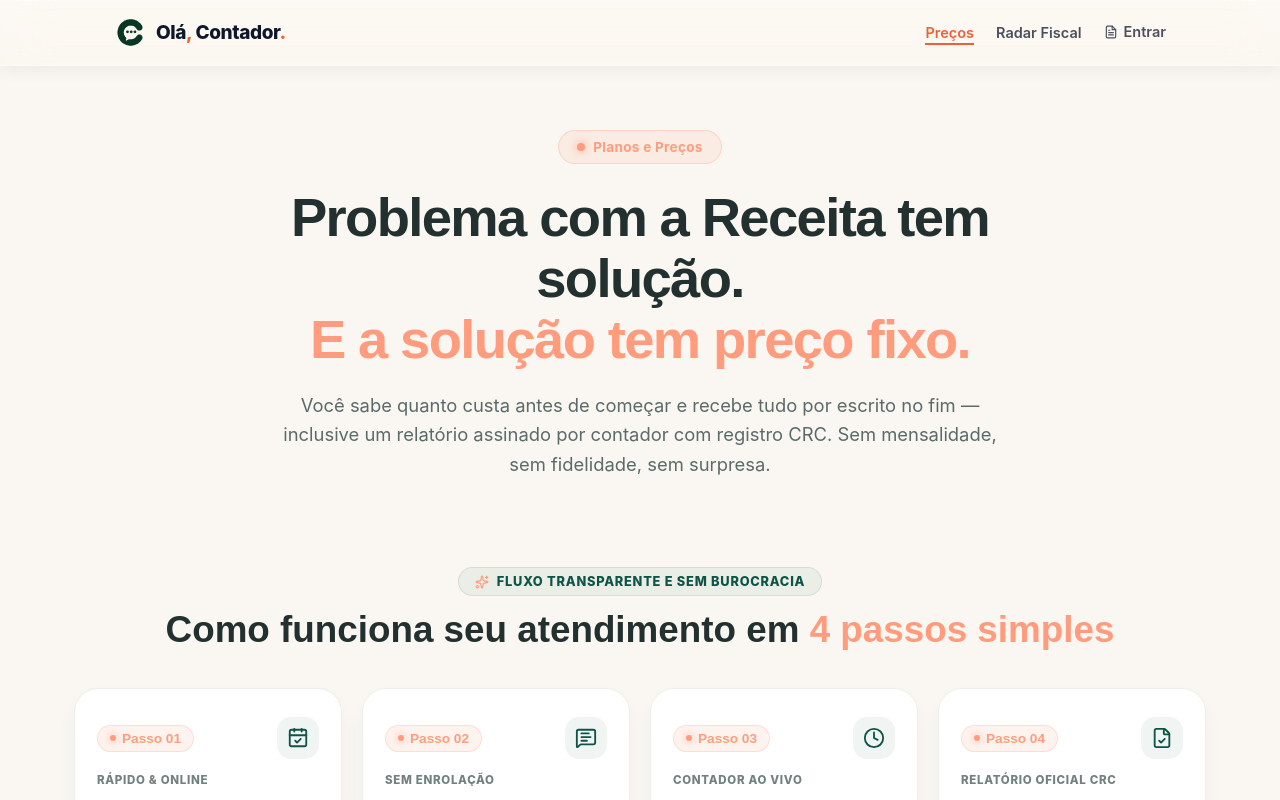
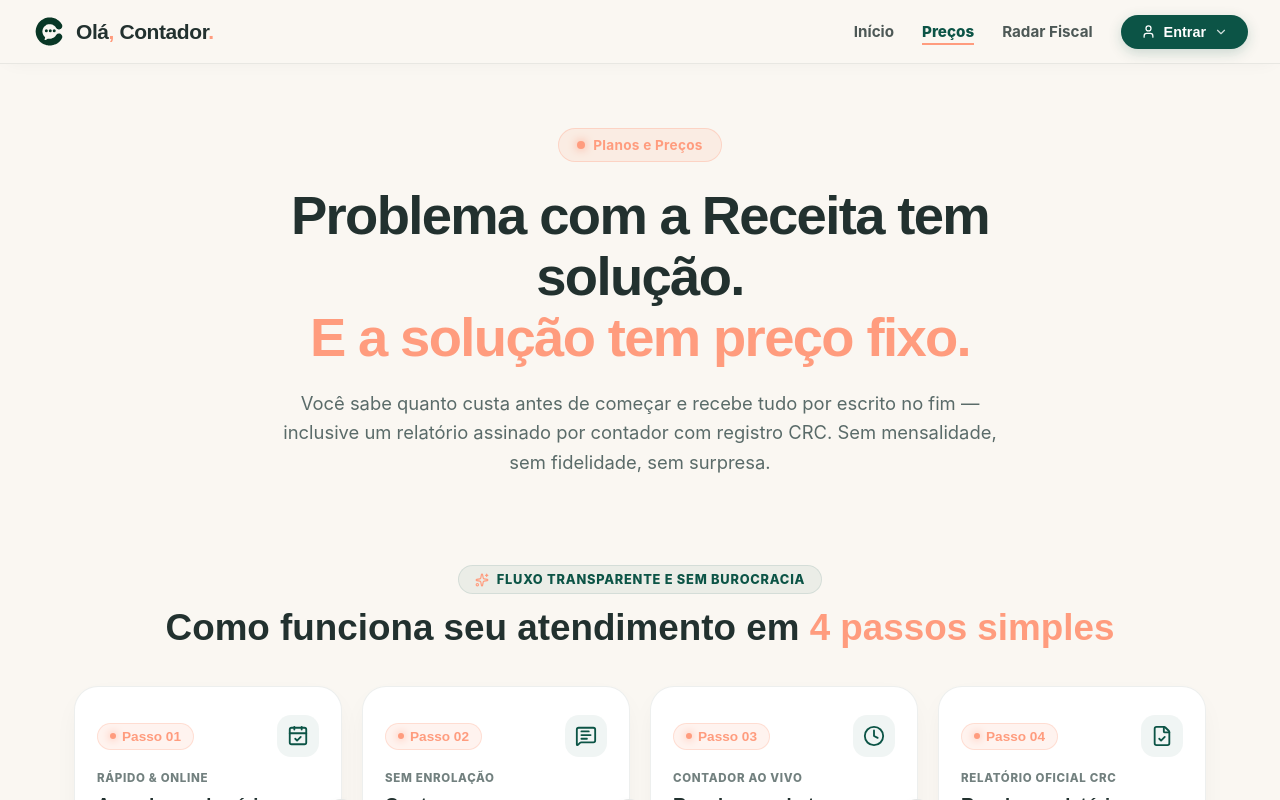
Before and after one commit to hexxa-dotcom/ol-contador, a Next.js app in the folder area-contador-next/: page /precos in a window 1280 px wide. Shown: the top 800 px of the page. Built offline with nearby package versions, Linux system fonts and the light colour scheme; no server answers.

Commit message:
Ajusta a barra de topo: logo na ponta esquerda, links na direita e botao Entrar pílula elegante sem o icone preso

```diff
--- a/area-contador-next/src/app/globals.css
+++ b/area-contador-next/src/app/globals.css
@@ -959,18 +959,45 @@ td { font-size: 11px; }
 }
 
 /* ==================== Site público (precos/agendar/checkout) ==================== */
-.public-nav-wrap { position: sticky; top: 0; z-index: 50; background: linear-gradient(180deg, rgba(255,255,255,0.3) 0%, rgba(255,255,255,0.1) 100%); backdrop-filter: blur(24px) saturate(1.8); -webkit-backdrop-filter: blur(24px) saturate(1.8); border-bottom: 1px solid rgba(255,255,255,0.2); box-shadow: inset 0 1px 0 rgba(255,255,255,0.4), 0 4px 16px rgba(0,0,0,0.06); }
-.public-nav-container { display: flex; align-items: center; justify-content: space-between; max-width: 1100px; margin: 0 auto; padding: 16px 24px; }
-.public-brand { display: flex; align-items: center; gap: 10px; text-decoration: none; }
-.public-brand span { font-weight: 800; font-size: 19px; letter-spacing: -.02em; color: var(--foreground); }
-.public-brand i { font-style: normal; color: var(--pub-coral); }
-.public-nav-links { display: flex; align-items: center; gap: 22px; font-size: 14.5px; font-weight: 600; }
-.public-lk { position: relative; color: var(--foreground); opacity: .75; transition: opacity .15s, color .2s; text-decoration: none; }
-.public-lk:hover { opacity: 1; }
-.public-lk::after { content: ""; position: absolute; left: 0; bottom: -4px; width: 100%; height: 2px; background: var(--pub-coral); transform: scaleX(0); transform-origin: right; transition: transform .3s ease; }
+.public-nav-wrap { position: sticky; top: 0; z-index: 50; background: rgba(250, 247, 242, 0.92); backdrop-filter: blur(20px) saturate(1.8); -webkit-backdrop-filter: blur(20px) saturate(1.8); border-bottom: 1px solid rgba(34, 49, 47, 0.08); box-shadow: 0 4px 20px -8px rgba(34, 49, 47, 0.06); }
+.public-nav-container { display: flex; align-items: center; justify-content: space-between; max-width: 1280px; width: 100%; margin: 0 auto; padding: 14px 32px; }
+.public-brand { display: flex; align-items: center; gap: 10px; text-decoration: none; flex-shrink: 0; }
+.public-brand span { font-family: 'Bricolage Grotesque', sans-serif; font-weight: 800; font-size: 21px; letter-spacing: -.02em; color: var(--pub-ink, #22312F); }
+.public-brand i { font-style: normal; color: #FF9C7E; }
+.public-nav-links { display: flex; align-items: center; gap: 28px; font-size: 0.95rem; font-weight: 700; margin-left: auto; }
+.public-lk { position: relative; color: var(--pub-ink, #22312F); opacity: .8; transition: opacity .15s, color .2s; text-decoration: none; }
+.public-lk:hover { opacity: 1; color: var(--pub-green, #0C5446); }
+.public-lk::after { content: ""; position: absolute; left: 0; bottom: -4px; width: 100%; height: 2px; background: #FF9C7E; transform: scaleX(0); transform-origin: right; transition: transform .3s ease; }
 .public-lk:hover::after { transform: scaleX(1); transform-origin: left; }
-.public-lk[aria-current="page"] { opacity: 1; color: var(--pub-coral); }
-.public-lk[aria-current="page"]::after { transform: scaleX(1); }
+.public-lk[aria-current="page"] { opacity: 1; color: var(--pub-green, #0C5446); font-weight: 800; }
+.public-lk[aria-current="page"]::after { transform: scaleX(1); background: #FF9C7E; }
+
+.public-btn-entrar {
+  display: inline-flex;
+  align-items: center;
+  gap: 8px;
+  background: var(--pub-green, #0C5446);
+  color: #FFFFFF !important;
+  border: none;
+  border-radius: 99px;
+  padding: 9px 20px;
+  font-family: 'Hanken Grotesk', sans-serif;
+  font-size: 0.9rem;
+  font-weight: 700;
+  cursor: pointer;
+  box-shadow: 0 4px 14px rgba(12, 84, 70, 0.2);
+  transition: all 0.25s ease;
+}
+
+.public-btn-entrar:hover {
+  background: var(--pub-green-deep, #07322A);
+  transform: translateY(-1px);
+  box-shadow: 0 6px 18px rgba(12, 84, 70, 0.3);
+}
+
+.public-menu-item:hover {
+  background: rgba(12, 84, 70, 0.06);
+}
 .public-footer { text-align: center; padding: 28px 20px 40px; font-size: 12.5px; color: var(--muted-foreground); }
 .public-footer a, .lk { color: var(--foreground); font-weight: 700; transition: color 0.2s; text-decoration: none; }
 .public-footer a:hover, .lk:hover { color: var(--pub-coral); }
--- a/area-contador-next/src/components/site-shell.tsx
+++ b/area-contador-next/src/components/site-shell.tsx
@@ -3,6 +3,7 @@
 import { useEffect, useState } from "react";
 import Link from "next/link";
 import Image from "next/image";
+import { User, ChevronDown, UserCheck, Building2 } from "lucide-react";
 
 const CHAVE_SESSAO = "oc_funil_sessao";
 
@@ -37,12 +38,15 @@ export function SiteHeader({ active }: { active?: "home" | "precos" | "radar" })
     <header className="public-nav-wrap">
       <div className="public-nav-container">
         <Link className="public-brand" href="/" aria-label="Voltar para a página inicial">
-          <Image src="/logo.svg" alt="" width={32} height={33} />
+          <Image src="/logo.svg" alt="Olá, Contador" width={34} height={35} priority />
           <span>
             Olá<i>,</i> Contador<i>.</i>
           </span>
         </Link>
         <nav className="public-nav-links" aria-label="Navegação principal">
+          <Link className="public-lk" href="/" aria-current={active === "home" ? "page" : undefined}>
+            Início
+          </Link>
           <Link className="public-lk" href="/precos" aria-current={active === "precos" ? "page" : undefined}>
             Preços
           </Link>
@@ -70,21 +74,23 @@ function EntrarMenu() {
     <div style={{ position: "relative" }} onClick={(event) => event.stopPropagation()}>
       <button
         type="button"
-        className="public-lk"
+        className="public-btn-entrar"
         aria-haspopup="true"
         aria-expanded={aberto}
         onClick={() => setAberto((v) => !v)}
-        style={{ display: "inline-flex", alignItems: "center", gap: "6px", background: "none", border: "none", cursor: "pointer", font: "inherit", padding: 0 }}
       >
-        <svg width="14" height="14" viewBox="0 0 24 24" fill="none" stroke="currentColor" strokeWidth="2" strokeLinecap="round" strokeLinejoin="round">
-          <path d="M14 2H6a2 2 0 0 0-2 2v16a2 2 0 0 0 2 2h12a2 2 0 0 0 2-2V8z"></path>
-          <polyline points="14 2 14 8 20 8"></polyline>
-          <line x1="16" y1="13" x2="8" y2="13"></line>
-          <line x1="16" y1="17" x2="8" y2="17"></line>
-          <polyline points="10 9 9 9 8 9"></polyline>
-        </svg>
-        Entrar
+        <User size={15} />
+        <span>Entrar</span>
+        <ChevronDown
+          size={14}
+          style={{
+            opacity: 0.8,
+            transform: aberto ? "rotate(180deg)" : "none",
+            transition: "transform 0.25s ease"
+          }}
+        />
       </button>
+
       {aberto && (
         <div
           role="menu"
@@ -92,36 +98,54 @@ function EntrarMenu() {
             position: "absolute",
             top: "calc(100% + 10px)",
             right: 0,
-            minWidth: "180px",
-            background: "var(--background)",
-            border: "1px solid rgba(0,0,0,0.08)",
-            borderRadius: "12px",
-            boxShadow: "0 12px 32px rgba(0,0,0,0.14)",
-            padding: "6px",
-            zIndex: 50,
+            minWidth: "200px",
+            background: "#FFFFFF",
+            border: "1px solid rgba(34, 49, 47, 0.12)",
+            borderRadius: "16px",
+            boxShadow: "0 16px 40px -10px rgba(7, 50, 42, 0.18)",
+            padding: "8px",
+            zIndex: 100,
           }}
         >
           <Link
             role="menuitem"
             href="/login?role=cliente"
-            style={{ display: "flex", alignItems: "center", gap: "10px", padding: "10px 12px", borderRadius: "8px", color: "var(--foreground)", textDecoration: "none", fontSize: "14.5px" }}
+            style={{
+              display: "flex",
+              alignItems: "center",
+              gap: "10px",
+              padding: "12px 14px",
+              borderRadius: "10px",
+              color: "var(--pub-ink, #22312F)",
+              textDecoration: "none",
+              fontSize: "14px",
+              fontWeight: "600",
+              transition: "background 0.2s ease"
+            }}
+            className="public-menu-item"
           >
-            <svg width="16" height="16" viewBox="0 0 24 24" fill="none" stroke="currentColor" strokeWidth="2" strokeLinecap="round" aria-hidden="true">
-              <circle cx="12" cy="8" r="3.4" />
-              <path d="M5.5 20a6.5 6.5 0 0 1 13 0" />
-            </svg>
-            Sou cliente
+            <UserCheck size={18} style={{ color: "var(--pub-green, #0C5446)" }} />
+            <span>Sou cliente</span>
           </Link>
           <Link
             role="menuitem"
             href="/login?role=contador"
-            style={{ display: "flex", alignItems: "center", gap: "10px", padding: "10px 12px", borderRadius: "8px", color: "var(--foreground)", textDecoration: "none", fontSize: "14.5px" }}
+            style={{
+              display: "flex",
+              alignItems: "center",
+              gap: "10px",
+              padding: "12px 14px",
+              borderRadius: "10px",
+              color: "var(--pub-ink, #22312F)",
+              textDecoration: "none",
+              fontSize: "14px",
+              fontWeight: "600",
+              transition: "background 0.2s ease"
+            }}
+            className="public-menu-item"
           >
-            <svg width="16" height="16" viewBox="0 0 24 24" fill="none" stroke="currentColor" strokeWidth="2" strokeLinecap="round" aria-hidden="true">
-              <rect x="5" y="3" width="14" height="18" rx="2.5" />
-              <path d="M8.6 7.6h6.8M8.6 12h.01M12 12h.01M15.4 12h.01M8.6 16h.01M12 16h.01M15.4 16h.01" />
-            </svg>
-            Sou contador
+            <Building2 size={18} style={{ color: "#FF9C7E" }} />
+            <span>Sou contador</span>
           </Link>
         </div>
       )}
@@ -131,46 +155,47 @@ function EntrarMenu() {
 
 export function SiteFooter() {
   return (
-    <footer className="public-footer-dark" style={{ background: "var(--pub-ink)", color: "rgba(255,255,255,0.7)" }}>
+    <footer className="public-footer-dark">
       <div className="public-rodape-grid">
         <div>
-          <div style={{ display: "flex", alignItems: "center", gap: "11px", marginBottom: "16px" }}>
-            <span style={{ fontFamily: "'Bricolage Grotesque', sans-serif", fontWeight: 800, fontSize: "19px", color: "#fff" }}>
-              Olá<span style={{ color: "var(--pub-coral)" }}>,</span> Contador<span style={{ color: "var(--pub-coral)" }}>.</span>
+          <div className="public-brand" style={{ marginBottom: "16px" }}>
+            <Image src="/logo.svg" alt="Olá, Contador" width={32} height={33} />
+            <span style={{ color: "#FFFFFF" }}>
+              Olá<i>,</i> Contador<i>.</i>
             </span>
           </div>
-          <p style={{ fontSize: "15px", lineHeight: 1.55, maxWidth: "280px", margin: 0 }}>
-            Um contador a um clique, pra você resolver a vida com a Receita sem sair de casa.
+          <p style={{ fontSize: "14px", lineHeight: "1.6", color: "rgba(255,255,255,0.75)", maxWidth: "340px" }}>
+            Atendimento contábil sob demanda com contador de registro CRC ativo. Sem mensalidade, sem surpresas.
           </p>
         </div>
         <div>
-          <div style={{ color: "#fff", fontWeight: 700, fontSize: "14px", marginBottom: "14px" }}>Serviços</div>
-          <div style={{ display: "flex", flexDirection: "column", gap: "10px", fontSize: "15px" }}>
-            <Link href="/#como-funciona" className="lk">Como funciona</Link>
-            <Link href="/#pra-que-serve" className="lk">Pra que serve</Link>
-            <Link href="/precos" className="lk">Preços</Link>
-          </div>
+          <h4 style={{ color: "#FFFFFF", fontSize: "15px", fontWeight: "700", marginBottom: "16px" }}>Serviços</h4>
+          <ul style={{ listStyle: "none", padding: 0, margin: 0, display: "flex", flexDirection: "column", gap: "10px", fontSize: "14px" }}>
+            <li><Link href="/precos">Pessoa Física (R$ 199)</Link></li>
+            <li><Link href="/precos">Pessoa Jurídica (R$ 399)</Link></li>
+            <li><Link href="/radar">Radar Fiscal</Link></li>
+          </ul>
         </div>
         <div>
-          <div style={{ color: "#fff", fontWeight: 700, fontSize: "14px", marginBottom: "14px" }}>Empresa</div>
-          <div style={{ display: "flex", flexDirection: "column", gap: "10px", fontSize: "15px" }}>
-            <a href="mailto:ola@olacontador.com.br?subject=Quero%20atender%20na%20plataforma%20(sou%20contador)" className="lk">É contador? Atenda com a gente</a>
-            <Link href="/login?role=contador" className="lk">Área do contador</Link>
-          </div>
+          <h4 style={{ color: "#FFFFFF", fontSize: "15px", fontWeight: "700", marginBottom: "16px" }}>Institucional</h4>
+          <ul style={{ listStyle: "none", padding: 0, margin: 0, display: "flex", flexDirection: "column", gap: "10px", fontSize: "14px" }}>
+            <li><Link href="/termos">Termos de Uso</Link></li>
+            <li><Link href="/privacidade">Política de Privacidade</Link></li>
+            <li><Link href="/login">Área do Cliente</Link></li>
+          </ul>
         </div>
         <div>
-          <div style={{ color: "#fff", fontWeight: 700, fontSize: "14px", marginBottom: "14px" }}>Contato</div>
-          <div style={{ display: "flex", flexDirection: "column", gap: "10px", fontSize: "15px" }}>
-            <a href="mailto:ola@olacontador.com.br" className="lk">ola@olacontador.com.br</a>
-            <Link href="/#duvidas" className="lk">Dúvidas frequentes</Link>
-          </div>
+          <h4 style={{ color: "#FFFFFF", fontSize: "15px", fontWeight: "700", marginBottom: "16px" }}>Contato</h4>
+          <p style={{ fontSize: "14px", color: "rgba(255,255,255,0.75)", margin: 0 }}>
+            ola@olacontador.com.br<br />
+            Atendimento 100% online em todo o Brasil
+          </p>
         </div>
       </div>
-      <div style={{ borderTop: "1px solid rgba(255, 255, 255, 0.08)", marginTop: "40px" }}>
-        <div className="public-rodape-base">
-          <span>© {new Date().getFullYear()} Olá, Contador · HEXX SERVIÇOS DIGITAIS LTDA · CNPJ 62.414.421/0001-16</span>
-          <span>Feito com carinho no Brasil 🇧🇷</span>
-        </div>
+
+      <div className="public-rodape-base">
+        <span>© {new Date().getFullYear()} Olá, Contador. Todos os direitos reservados.</span>
+        <span>CRC Ativo · Atendimento com garantia</span>
       </div>
     </footer>
   );
```
